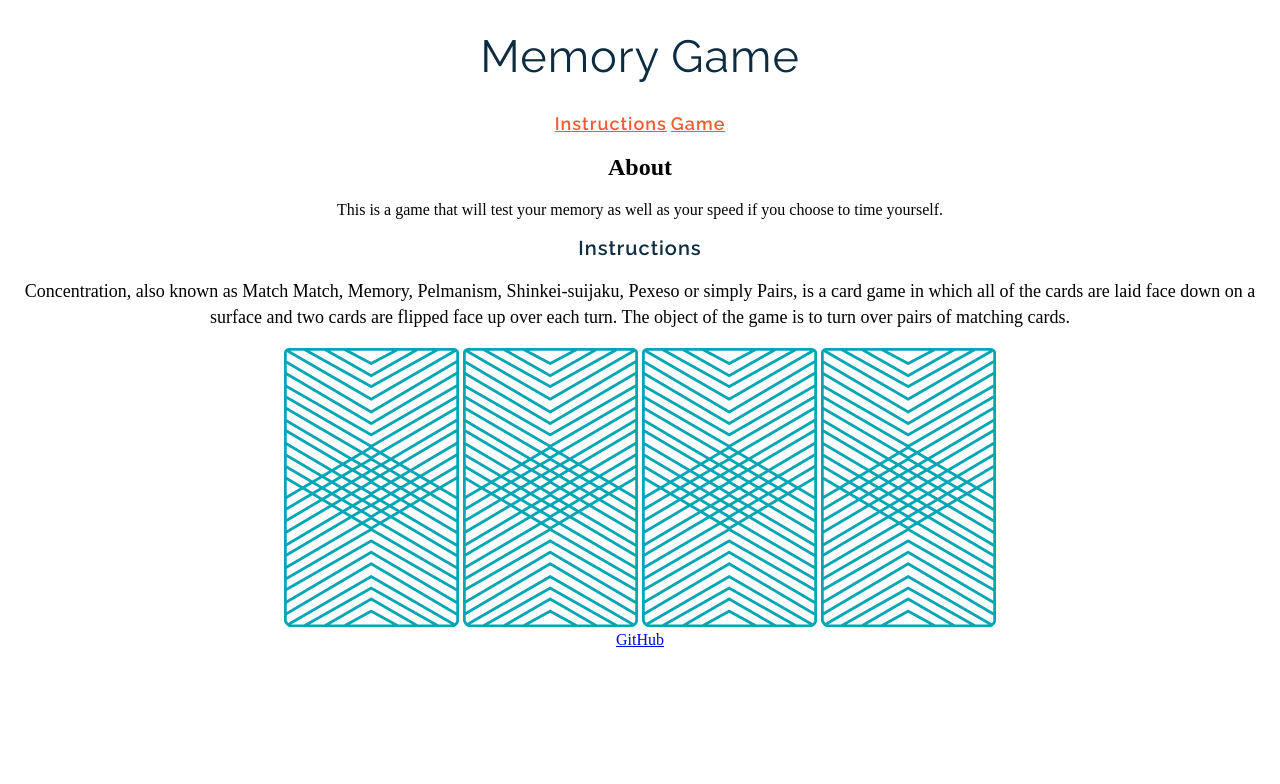
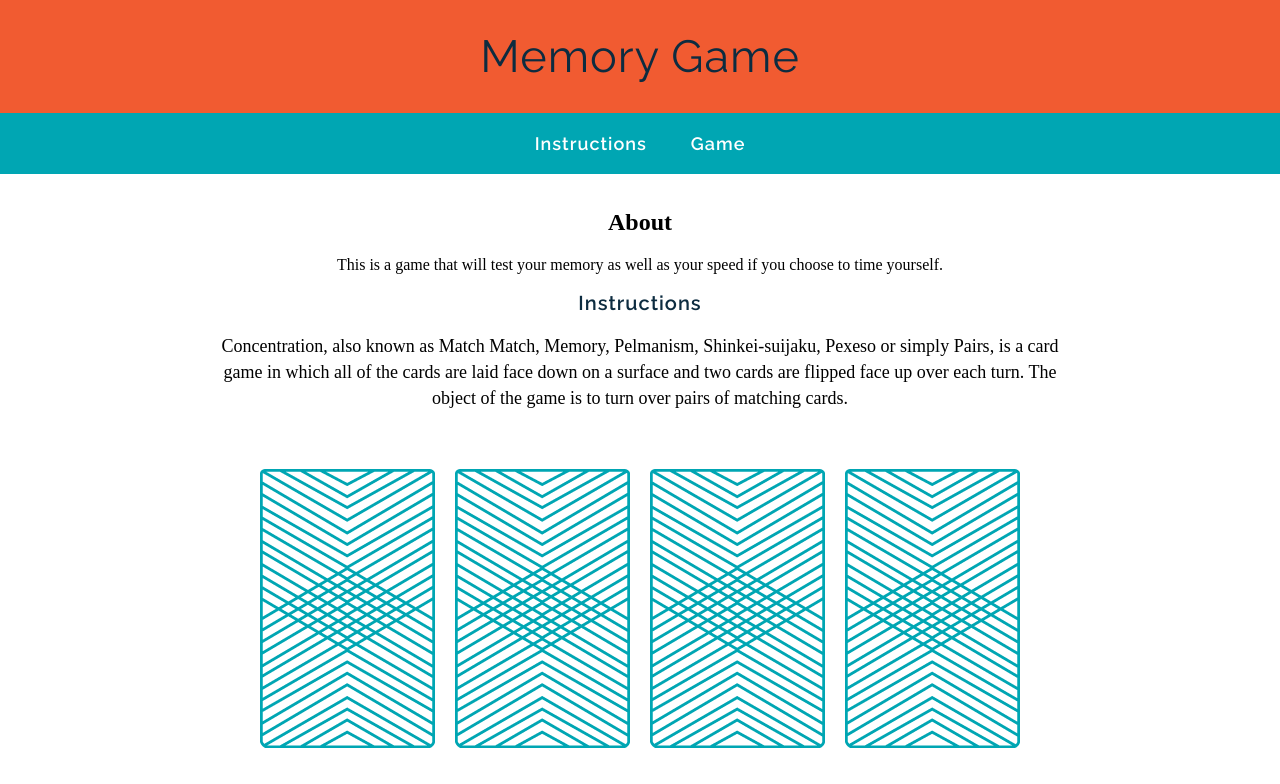
Before and after one commit to ghood97/wdi-fundamentals-memorygame, a plain HTML site: page memory_game/index.html in a window 1280 px wide. Drawn offline with Linux system fonts and the light colour scheme; a web font is replaced by a local one.

Commit message:
Added more styling and semantic elements

```diff
--- a/memory_game/css/style.css
+++ b/memory_game/css/style.css
@@ -1,5 +1,25 @@
+header {
+  background-color: #F15B31;
+  color: #FFFFFF;
+  padding: 30px 20px;
+
+}
+
+main {
+  width: 850px;
+  margin:35px auto;
+
+}
+
 body {
   text-align: center;
+  margin: 0;
+
+}
+
+nav {
+  background-color: #00A6B3;
+  padding: 20px 0 20px 0;
 
 }
 
@@ -9,15 +29,28 @@ h1 {
   letter-spacing: 1px;
   font-weight: 400;
   font-size: 45px;
+  margin: 0;
+
+}
+
+a {
+  margin: 0 20px 0 20px;
+  color: #FFFFFF;
+
+}
+
+img {
+  margin: 40px 8px 0 8px;
 
 }
 
 .top-link {
   font-family: "Raleway", sans-serif;
-  color: #F15B31;
+  color: #FFFFFF;
   letter-spacing: 1px;
   font-weight: 600;
   font-size: 18px;
+  text-decoration: none;
 
 }
 
--- a/memory_game/index.html
+++ b/memory_game/index.html
@@ -8,9 +8,14 @@
 </head>
 
 <body>
+ <header>
   <h1>Memory Game</h1>
+ </header>
+ <nav>
   <a href="#" class="top-link">Instructions</a>
   <a href="#" class="top-link">Game</a>
+ </nav>
+ <main>
   <h2>About</h2>
   <p>This is a game that will test your memory as well as your speed if you choose to time yourself.</p>
   <h2 class="instructions-heading">Instructions</h2>
@@ -21,7 +26,8 @@
     <img src="images/back.png" alt="">
     <img src="images/back.png" alt="">
   </div>
-  <a href="https://github.com/ghood97">GitHub</a>
+ </main>
+  <a class="social" href="https://github.com/ghood97">GitHub</a>
 </body>
 
 </html>
```
